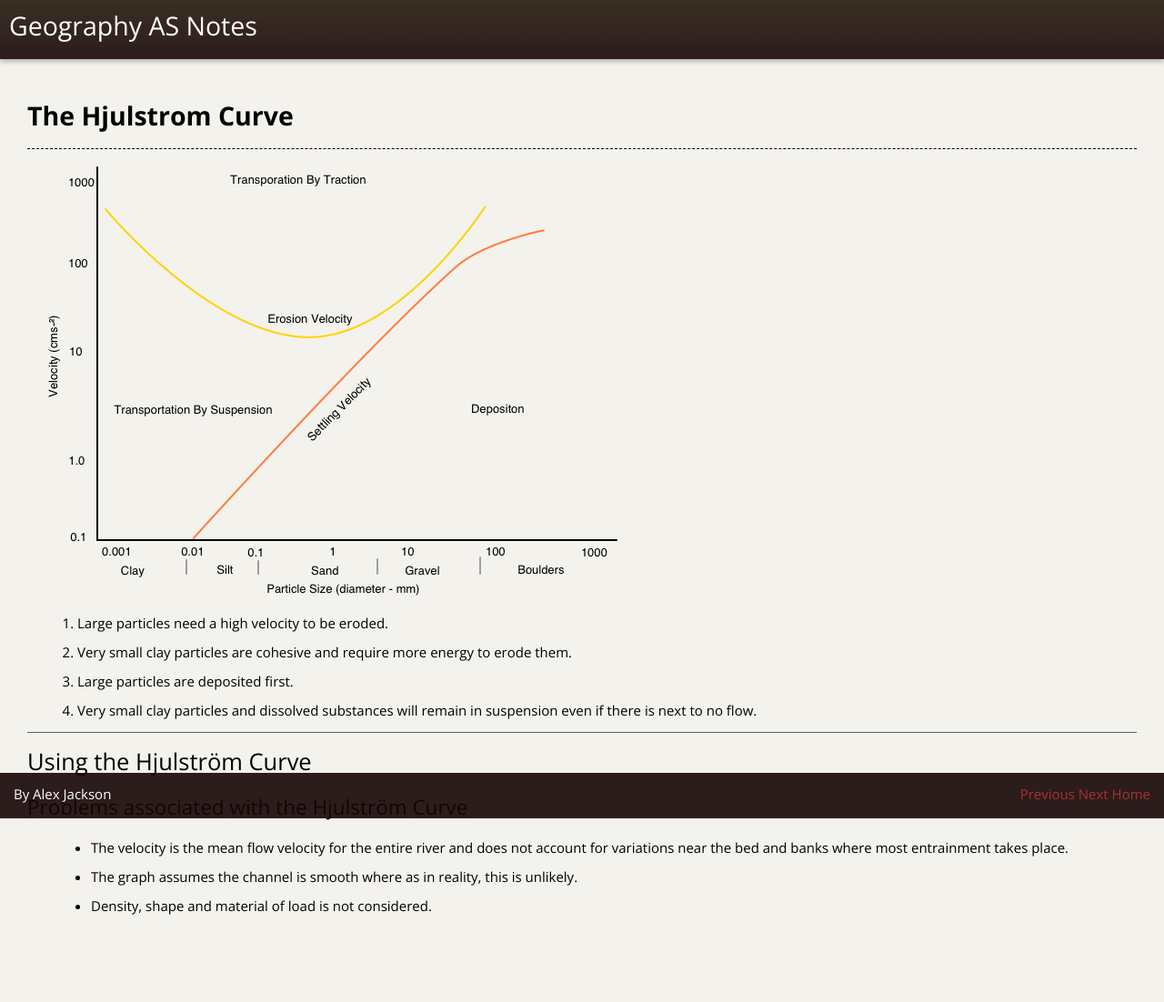
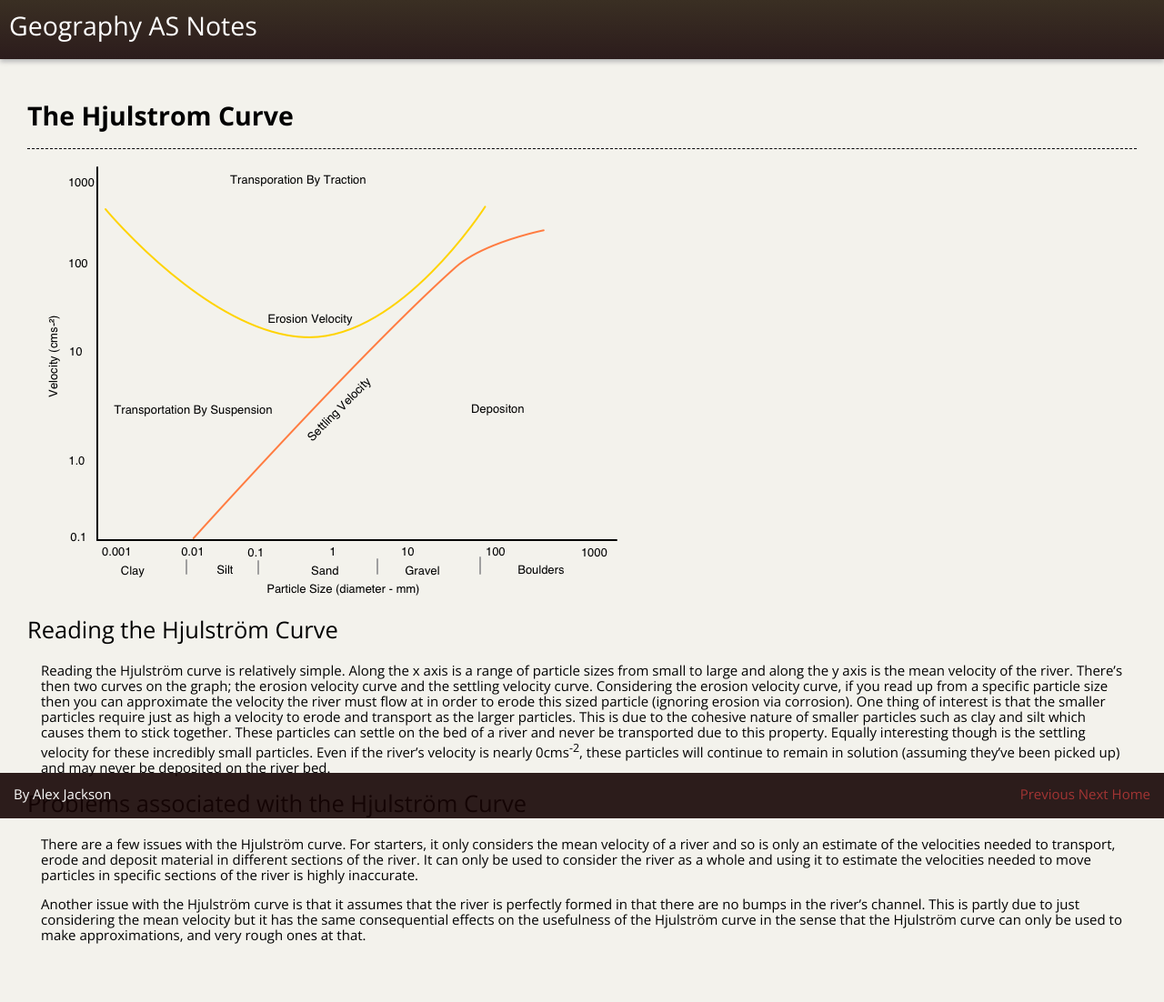
Before and after one commit to alexjohnj/geographyas, a Jekyll site: the page built from _posts/riversAndFlooding/2012-01-05-the-hjulstrom-curve.md, in a window 1280 px wide. Shown: the whole page at 91% size. Built offline with Jekyll 4.4.1, drawn with Linux system fonts in a browser that asks for light colours; nearby versions of some CDN libraries; before the commit the page ends 1070 px from its top, so only the background shows below that.

Commit message:
Updated page on the Hjulström curve with some more information.

```diff
--- a/_posts/riversAndFlooding/2012-01-05-the-hjulstrom-curve.md
+++ b/_posts/riversAndFlooding/2012-01-05-the-hjulstrom-curve.md
@@ -2,23 +2,17 @@
 title: The Hjulstrom Curve
 category: 'rivers'
 layout: page
-keywords: "hjulstrom, curve, deposition, transportaion, erosion"
+keywords: "hjulstrom, curve, deposition, transportation, erosion"
 ---
 
 ![](/Images/rivers/hjulstronCurve.png)
 
-1. Large particles need a high velocity to be eroded.
-2. Very small clay particles are cohesive and require more energy to erode them.
-3. Large particles are deposited first.
-4. Very small clay particles and dissolved substances will remain in suspension even if there is next to no flow.
+## Reading the Hjulström Curve
 
----
+Reading the Hjulström curve is relatively simple. Along the x axis is a range of particle sizes from small to large and along the y axis is the mean velocity of the river. There's then two curves on the graph; the erosion velocity curve and the settling velocity curve. Considering the erosion velocity curve, if you read up from a specific particle size then you can approximate the velocity the river must flow at in order to erode this sized particle (ignoring erosion via corrosion). One thing of interest is that the smaller particles require just as high a velocity to erode and transport as the larger particles. This is due to the cohesive nature of smaller particles such as clay and silt which causes them to stick together. These particles can settle on the bed of a river and never be transported due to this property. Equally interesting though is the settling velocity for these incredibly small particles. Even if the river's velocity is nearly 0cms<sup>-2</sup>, these particles will continue to remain in solution (assuming they've been picked up) and may never be deposited on the river bed.
 
-Using the Hjulström Curve
--------------------------
+## Problems associated with the Hjulström Curve
 
-### Problems associated with the Hjulström Curve
+There are a few issues with the Hjulström curve. For starters, it only considers the mean velocity of a river and so is only an estimate of the velocities needed to transport, erode and deposit material in different sections of the river. It can only be used to consider the river as a whole and using it to estimate the velocities needed to move particles in specific sections of the river is highly inaccurate.
 
-- The velocity is the mean flow velocity for the entire river and does not account for variations near the bed and banks where most entrainment takes place.
-- The graph assumes the channel is smooth where as in reality, this is unlikely.
-- Density, shape and material of load is not considered.
+Another issue with the Hjulström curve is that it assumes that the river is perfectly formed in that there are no bumps in the river's channel. This is partly due to just considering the mean velocity but it has the same consequential effects on the usefulness of the Hjulström curve in the sense that the Hjulström curve can only be used to make approximations, and very rough ones at that.
```
